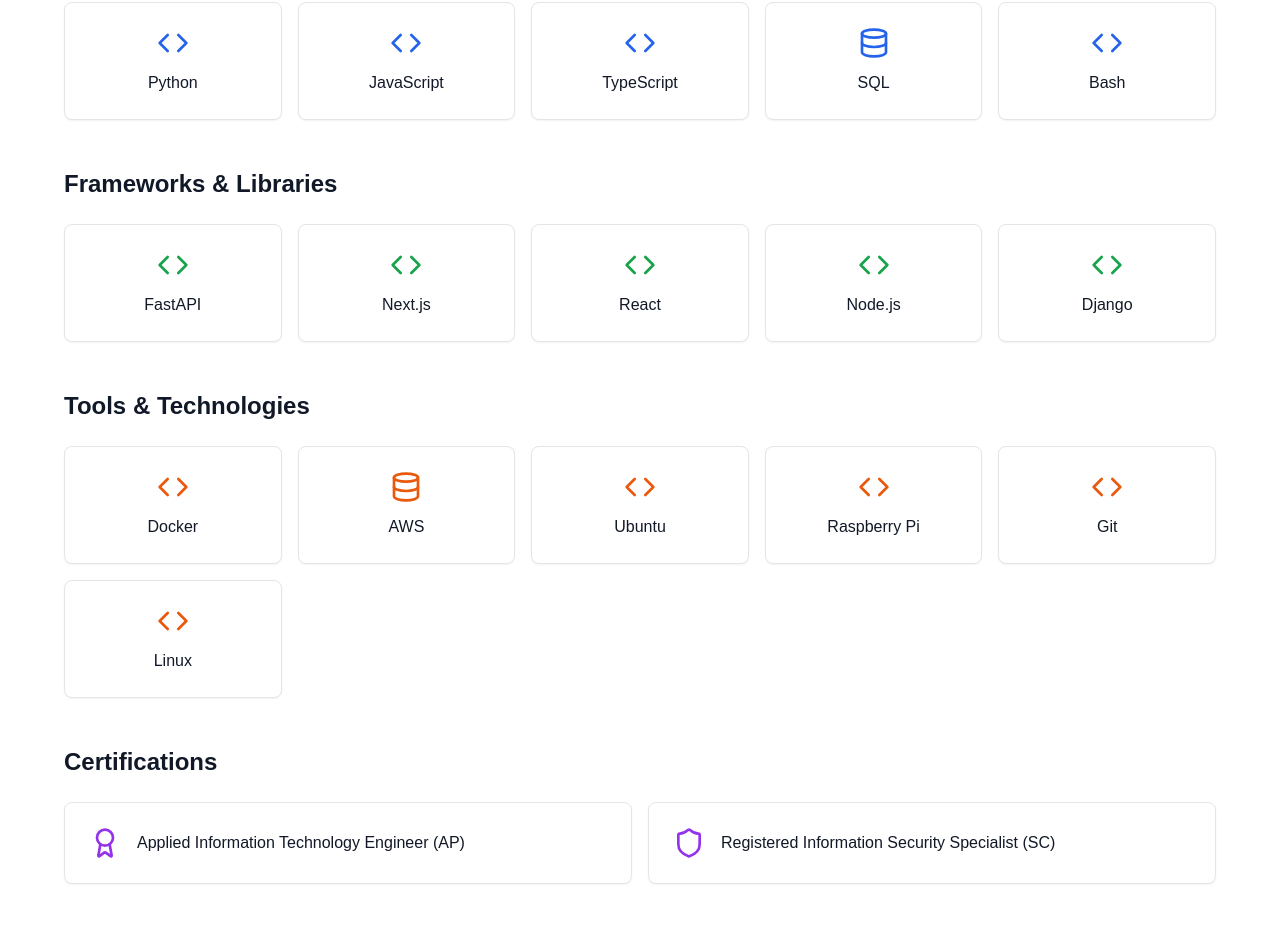
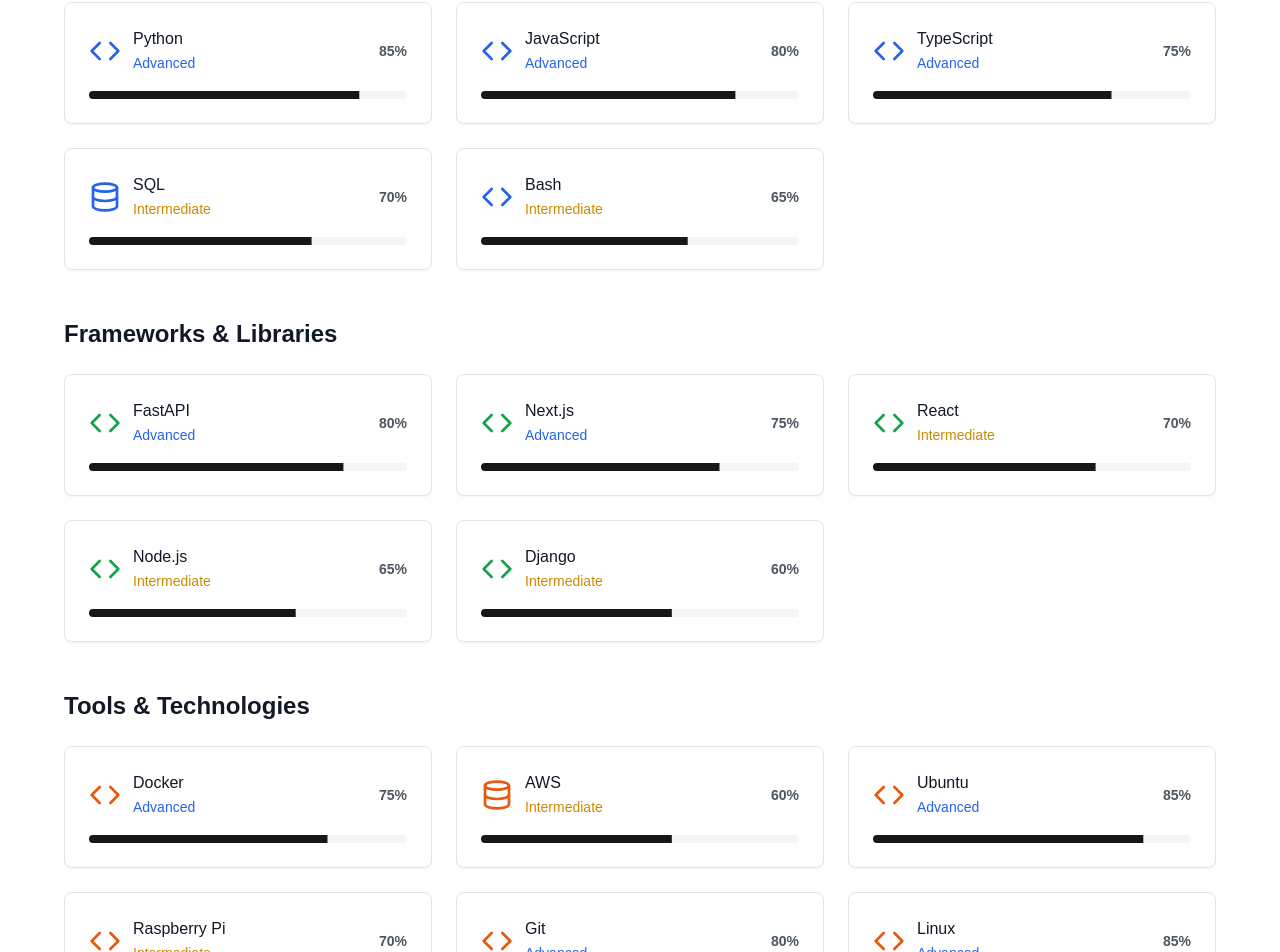
Before and after one commit to kuwaharu-git/v0-portfolio, a Next.js app: page / in a window 1280 px wide. Shown: the part 1667-2619 px from the top of the page. Built offline with nearby package versions, Linux system fonts and the light colour scheme.

Commit message:
feat: add skill proficiency display with progress bar and levels
Update skill data with level property and enhance UI with proficiency indicators.

#VERCEL_SKIP

Co-authored-by: kuwaharu <141981256+kuwaharu-git@users.noreply.github.com>

```diff
--- a/app/api/data/route.ts
+++ b/app/api/data/route.ts
@@ -6,6 +6,7 @@ import { NextResponse } from "next/server"
 export interface Skill {
   name: string
   icon: string
+  level: number
 }
 
 export interface SkillsData {
--- a/app/page.tsx
+++ b/app/page.tsx
@@ -24,6 +24,7 @@ import {
 import { Button } from "@/components/ui/button"
 import { Card, CardContent, CardDescription, CardHeader, CardTitle } from "@/components/ui/card"
 import { Badge } from "@/components/ui/badge"
+import { Progress } from "@/components/ui/progress"
 import { getPortfolioData, type SkillsData, type Project, type CareerItem } from "@/lib/data"
 
 const IconComponent = ({ iconName, className = "w-6 h-6" }: { iconName: string; className?: string }) => {
@@ -38,6 +39,22 @@ const IconComponent = ({ iconName, className = "w-6 h-6" }: { iconName: string;
 
   const Icon = icons[iconName] || Code
   return <Icon className={className} />
+}
+
+const getSkillLevelText = (level: number): string => {
+  if (level >= 90) return "Expert"
+  if (level >= 75) return "Advanced"
+  if (level >= 60) return "Intermediate"
+  if (level >= 40) return "Beginner"
+  return "Learning"
+}
+
+const getSkillLevelColor = (level: number): string => {
+  if (level >= 90) return "text-green-600 dark:text-green-400"
+  if (level >= 75) return "text-blue-600 dark:text-blue-400"
+  if (level >= 60) return "text-yellow-600 dark:text-yellow-400"
+  if (level >= 40) return "text-orange-600 dark:text-orange-400"
+  return "text-red-600 dark:text-red-400"
 }
 
 export default function Portfolio() {
@@ -274,15 +291,24 @@ export default function Portfolio() {
               {/* Languages */}
               <div>
                 <h3 className="text-2xl font-semibold text-gray-900 dark:text-white mb-6">Languages</h3>
-                <div className="grid grid-cols-2 md:grid-cols-3 lg:grid-cols-5 gap-4">
+                <div className="grid grid-cols-1 md:grid-cols-2 lg:grid-cols-3 gap-6">
                   {skillsData.languages.map((skill, index) => (
-                    <Card key={index} className="text-center hover:shadow-lg transition-shadow">
+                    <Card key={index} className="hover:shadow-lg transition-shadow">
                       <CardContent className="p-6">
+                        <div className="flex items-center mb-4">
                           <IconComponent
                             iconName={skill.icon}
-                          className="w-8 h-8 mx-auto mb-3 text-blue-600 dark:text-blue-400"
+                            className="w-8 h-8 mr-3 text-blue-600 dark:text-blue-400"
                           />
-                        <p className="font-medium text-gray-900 dark:text-white">{skill.name}</p>
+                          <div className="flex-1">
+                            <h4 className="font-medium text-gray-900 dark:text-white">{skill.name}</h4>
+                            <span className={`text-sm font-medium ${getSkillLevelColor(skill.level)}`}>
+                              {getSkillLevelText(skill.level)}
+                            </span>
+                          </div>
+                          <span className="text-sm font-bold text-gray-600 dark:text-gray-300">{skill.level}%</span>
+                        </div>
+                        <Progress value={skill.level} className="h-2" />
                       </CardContent>
                     </Card>
                   ))}
@@ -292,15 +318,24 @@ export default function Portfolio() {
               {/* Frameworks */}
               <div>
                 <h3 className="text-2xl font-semibold text-gray-900 dark:text-white mb-6">Frameworks & Libraries</h3>
-                <div className="grid grid-cols-2 md:grid-cols-3 lg:grid-cols-5 gap-4">
+                <div className="grid grid-cols-1 md:grid-cols-2 lg:grid-cols-3 gap-6">
                   {skillsData.frameworks.map((skill, index) => (
-                    <Card key={index} className="text-center hover:shadow-lg transition-shadow">
+                    <Card key={index} className="hover:shadow-lg transition-shadow">
                       <CardContent className="p-6">
+                        <div className="flex items-center mb-4">
                           <IconComponent
                             iconName={skill.icon}
-                          className="w-8 h-8 mx-auto mb-3 text-green-600 dark:text-green-400"
+                            className="w-8 h-8 mr-3 text-green-600 dark:text-green-400"
                           />
-                        <p className="font-medium text-gray-900 dark:text-white">{skill.name}</p>
+                          <div className="flex-1">
+                            <h4 className="font-medium text-gray-900 dark:text-white">{skill.name}</h4>
+                            <span className={`text-sm font-medium ${getSkillLevelColor(skill.level)}`}>
+                              {getSkillLevelText(skill.level)}
+                            </span>
+                          </div>
+                          <span className="text-sm font-bold text-gray-600 dark:text-gray-300">{skill.level}%</span>
+                        </div>
+                        <Progress value={skill.level} className="h-2" />
                       </CardContent>
                     </Card>
                   ))}
@@ -310,15 +345,24 @@ export default function Portfolio() {
               {/* Tools & Technologies */}
               <div>
                 <h3 className="text-2xl font-semibold text-gray-900 dark:text-white mb-6">Tools & Technologies</h3>
-                <div className="grid grid-cols-2 md:grid-cols-3 lg:grid-cols-5 gap-4">
+                <div className="grid grid-cols-1 md:grid-cols-2 lg:grid-cols-3 gap-6">
                   {skillsData.tools.map((skill, index) => (
-                    <Card key={index} className="text-center hover:shadow-lg transition-shadow">
+                    <Card key={index} className="hover:shadow-lg transition-shadow">
                       <CardContent className="p-6">
+                        <div className="flex items-center mb-4">
                           <IconComponent
                             iconName={skill.icon}
-                          className="w-8 h-8 mx-auto mb-3 text-orange-600 dark:text-orange-400"
+                            className="w-8 h-8 mr-3 text-orange-600 dark:text-orange-400"
                           />
-                        <p className="font-medium text-gray-900 dark:text-white">{skill.name}</p>
+                          <div className="flex-1">
+                            <h4 className="font-medium text-gray-900 dark:text-white">{skill.name}</h4>
+                            <span className={`text-sm font-medium ${getSkillLevelColor(skill.level)}`}>
+                              {getSkillLevelText(skill.level)}
+                            </span>
+                          </div>
+                          <span className="text-sm font-bold text-gray-600 dark:text-gray-300">{skill.level}%</span>
+                        </div>
+                        <Progress value={skill.level} className="h-2" />
                       </CardContent>
                     </Card>
                   ))}
@@ -328,15 +372,22 @@ export default function Portfolio() {
               {/* Certifications */}
               <div>
                 <h3 className="text-2xl font-semibold text-gray-900 dark:text-white mb-6">Certifications</h3>
-                <div className="grid grid-cols-1 md:grid-cols-2 gap-4">
+                <div className="grid grid-cols-1 md:grid-cols-2 gap-6">
                   {skillsData.certifications.map((cert, index) => (
                     <Card key={index} className="hover:shadow-lg transition-shadow">
-                      <CardContent className="p-6 flex items-center">
+                      <CardContent className="p-6">
+                        <div className="flex items-center mb-4">
                           <IconComponent
                             iconName={cert.icon}
-                          className="w-8 h-8 mr-4 text-purple-600 dark:text-purple-400"
+                            className="w-8 h-8 mr-3 text-purple-600 dark:text-purple-400"
                           />
-                        <p className="font-medium text-gray-900 dark:text-white">{cert.name}</p>
+                          <div className="flex-1">
+                            <h4 className="font-medium text-gray-900 dark:text-white">{cert.name}</h4>
+                            <span className="text-sm font-medium text-green-600 dark:text-green-400">Certified</span>
+                          </div>
+                          <span className="text-sm font-bold text-green-600 dark:text-green-400">✓</span>
+                        </div>
+                        <Progress value={100} className="h-2" />
                       </CardContent>
                     </Card>
                   ))}
--- a/data/skills.json
+++ b/data/skills.json
@@ -1,28 +1,28 @@
 {
   "languages": [
-    { "name": "Python", "icon": "Code" },
-    { "name": "JavaScript", "icon": "Code" },
-    { "name": "TypeScript", "icon": "Code" },
-    { "name": "SQL", "icon": "Database" },
-    { "name": "Bash", "icon": "Code" }
+    { "name": "Python", "icon": "Code", "level": 85 },
+    { "name": "JavaScript", "icon": "Code", "level": 80 },
+    { "name": "TypeScript", "icon": "Code", "level": 75 },
+    { "name": "SQL", "icon": "Database", "level": 70 },
+    { "name": "Bash", "icon": "Code", "level": 65 }
   ],
   "frameworks": [
-    { "name": "FastAPI", "icon": "Code" },
-    { "name": "Next.js", "icon": "Code" },
-    { "name": "React", "icon": "Code" },
-    { "name": "Node.js", "icon": "Code" },
-    { "name": "Django", "icon": "Code" }
+    { "name": "FastAPI", "icon": "Code", "level": 80 },
+    { "name": "Next.js", "icon": "Code", "level": 75 },
+    { "name": "React", "icon": "Code", "level": 70 },
+    { "name": "Node.js", "icon": "Code", "level": 65 },
+    { "name": "Django", "icon": "Code", "level": 60 }
   ],
   "tools": [
-    { "name": "Docker", "icon": "Code" },
-    { "name": "AWS", "icon": "Database" },
-    { "name": "Ubuntu", "icon": "Code" },
-    { "name": "Raspberry Pi", "icon": "Code" },
-    { "name": "Git", "icon": "Code" },
-    { "name": "Linux", "icon": "Code" }
+    { "name": "Docker", "icon": "Code", "level": 75 },
+    { "name": "AWS", "icon": "Database", "level": 60 },
+    { "name": "Ubuntu", "icon": "Code", "level": 85 },
+    { "name": "Raspberry Pi", "icon": "Code", "level": 70 },
+    { "name": "Git", "icon": "Code", "level": 80 },
+    { "name": "Linux", "icon": "Code", "level": 85 }
   ],
   "certifications": [
-    { "name": "Applied Information Technology Engineer (AP)", "icon": "Award" },
-    { "name": "Registered Information Security Specialist (SC)", "icon": "Shield" }
+    { "name": "Applied Information Technology Engineer (AP)", "icon": "Award", "level": 100 },
+    { "name": "Registered Information Security Specialist (SC)", "icon": "Shield", "level": 100 }
   ]
 }
--- a/lib/data.ts
+++ b/lib/data.ts
@@ -1,6 +1,7 @@
 export interface Skill {
   name: string
   icon: string
+  level: number
 }
 
 export interface SkillsData {
```
Lines whose indentation alone changed are shown as unchanged.
